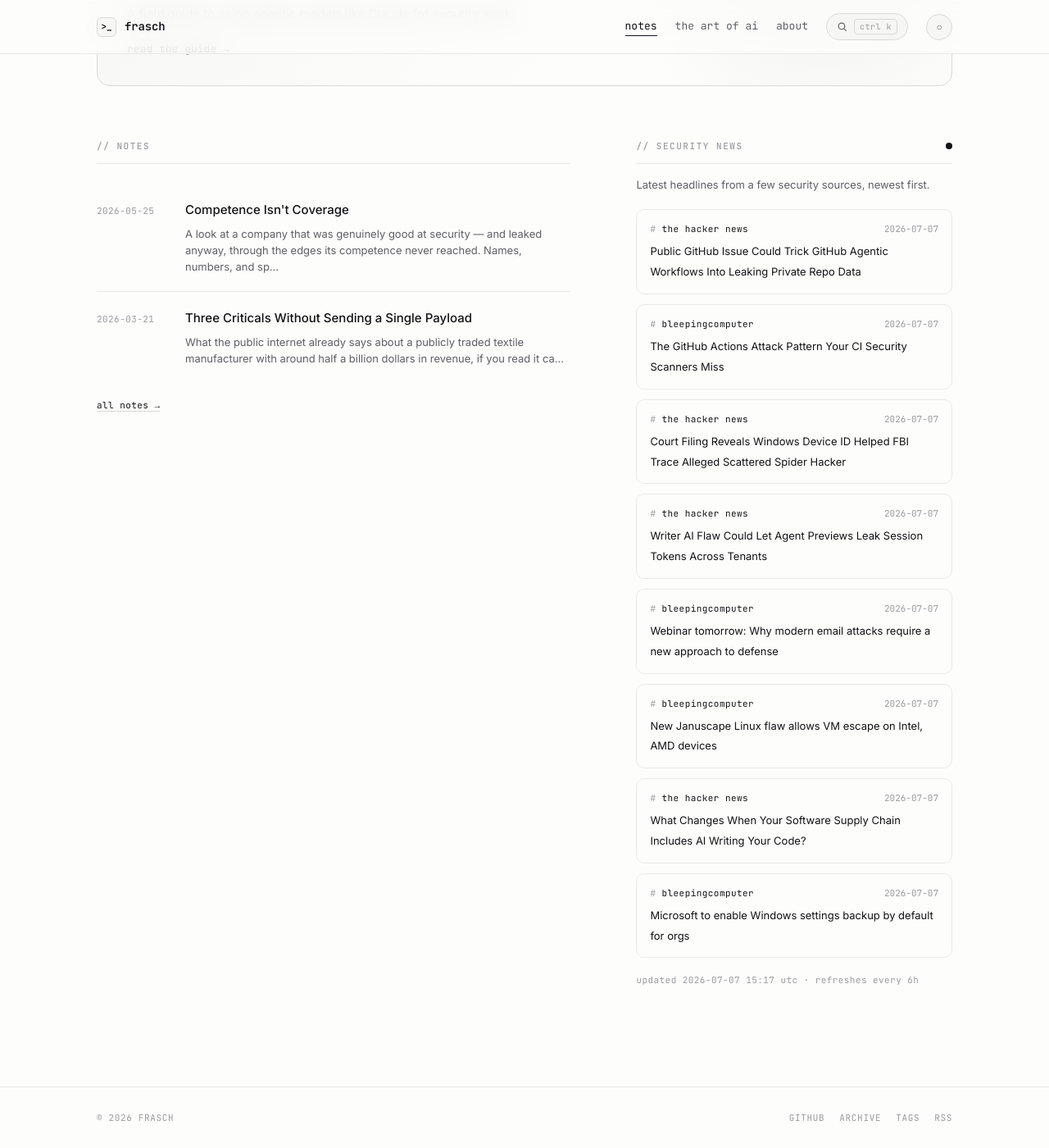
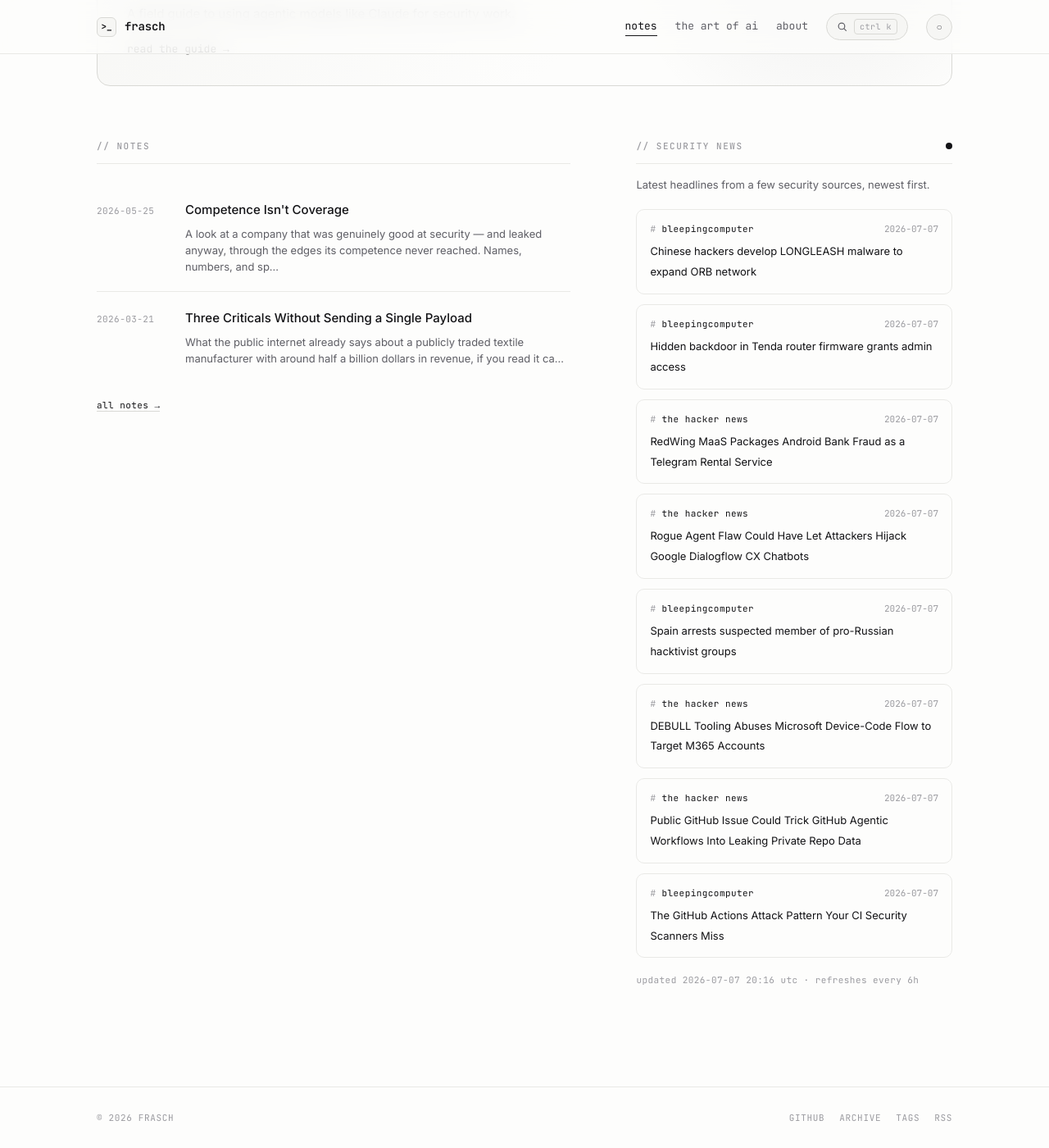
Before and after one commit to whoisfrasch/frasch, a Jekyll site: the page built from index.html, in a window 1280 px wide and 1400 px high, scrolled down 615 px. Shown: the whole window at 82% size. Built offline with Jekyll 4.4.1, drawn with Linux system fonts in a browser that asks for light colours.

Commit message:
Refresh security news feed

```diff
--- a/_data/news.json
+++ b/_data/news.json
@@ -1,6 +1,42 @@
 {
-  "updated": "2026-07-07T15:17:39Z",
+  "updated": "2026-07-07T20:16:45Z",
   "items": [
+    {
+      "source": "bleepingcomputer",
+      "title": "Chinese hackers develop LONGLEASH malware to expand ORB network",
+      "link": "https://www.bleepingcomputer.com/news/security/chinese-hackers-develop-longleash-malware-to-expand-orb-network/",
+      "date": "2026-07-07T18:52:19Z"
+    },
+    {
+      "source": "bleepingcomputer",
+      "title": "Hidden backdoor in Tenda router firmware grants admin access",
+      "link": "https://www.bleepingcomputer.com/news/security/hidden-backdoor-in-tenda-router-firmware-grants-admin-access/",
+      "date": "2026-07-07T17:27:22Z"
+    },
+    {
+      "source": "the hacker news",
+      "title": "RedWing MaaS Packages Android Bank Fraud as a Telegram Rental Service",
+      "link": "https://thehackernews.com/2026/07/redwing-maas-packages-android-bank.html",
+      "date": "2026-07-07T17:10:15Z"
+    },
+    {
+      "source": "the hacker news",
+      "title": "Rogue Agent Flaw Could Have Let Attackers Hijack Google Dialogflow CX Chatbots",
+      "link": "https://thehackernews.com/2026/07/rogue-agent-flaw-could-have-let.html",
+      "date": "2026-07-07T16:37:33Z"
+    },
+    {
+      "source": "bleepingcomputer",
+      "title": "Spain arrests suspected member of pro-Russian hacktivist groups",
+      "link": "https://www.bleepingcomputer.com/news/security/spain-arrests-suspected-member-of-pro-russian-hacktivist-groups/",
+      "date": "2026-07-07T15:21:21Z"
+    },
+    {
+      "source": "the hacker news",
+      "title": "DEBULL Tooling Abuses Microsoft Device-Code Flow to Target M365 Accounts",
+      "link": "https://thehackernews.com/2026/07/debull-tooling-abuses-microsoft-device.html",
+      "date": "2026-07-07T15:14:14Z"
+    },
     {
       "source": "the hacker news",
       "title": "Public GitHub Issue Could Trick GitHub Agentic Workflows Into Leaking Private Repo Data",
@@ -12,42 +48,6 @@
       "title": "The GitHub Actions Attack Pattern Your CI Security Scanners Miss",
       "link": "https://www.bleepingcomputer.com/news/security/the-github-actions-attack-pattern-your-ci-security-scanners-miss/",
       "date": "2026-07-07T14:01:11Z"
-    },
-    {
-      "source": "the hacker news",
-      "title": "Court Filing Reveals Windows Device ID Helped FBI Trace Alleged Scattered Spider Hacker",
-      "link": "https://thehackernews.com/2026/07/court-filing-reveals-windows-device-id.html",
-      "date": "2026-07-07T13:27:20Z"
-    },
-    {
-      "source": "the hacker news",
-      "title": "Writer AI Flaw Could Let Agent Previews Leak Session Tokens Across Tenants",
-      "link": "https://thehackernews.com/2026/07/writer-ai-flaw-could-let-agent-previews.html",
-      "date": "2026-07-07T13:27:09Z"
-    },
-    {
-      "source": "bleepingcomputer",
-      "title": "Webinar tomorrow: Why modern email attacks require a new approach to defense",
-      "link": "https://www.bleepingcomputer.com/news/security/webinar-tomorrow-why-modern-email-attacks-require-a-new-approach-to-defense/",
-      "date": "2026-07-07T12:12:20Z"
-    },
-    {
-      "source": "bleepingcomputer",
-      "title": "New Januscape Linux flaw allows VM escape on Intel, AMD devices",
-      "link": "https://www.bleepingcomputer.com/news/linux/new-januscape-linux-kernel-flaw-allows-vm-escape-on-intel-amd-devices/",
-      "date": "2026-07-07T12:06:09Z"
-    },
-    {
-      "source": "the hacker news",
-      "title": "What Changes When Your Software Supply Chain Includes AI Writing Your Code?",
-      "link": "https://thehackernews.com/2026/07/what-changes-when-your-software-supply.html",
-      "date": "2026-07-07T11:30:00Z"
-    },
-    {
-      "source": "bleepingcomputer",
-      "title": "Microsoft to enable Windows settings backup by default for orgs",
-      "link": "https://www.bleepingcomputer.com/news/microsoft/microsoft-to-enable-windows-backup-for-organizations-by-default/",
-      "date": "2026-07-07T09:41:19Z"
     }
   ]
 }
```
